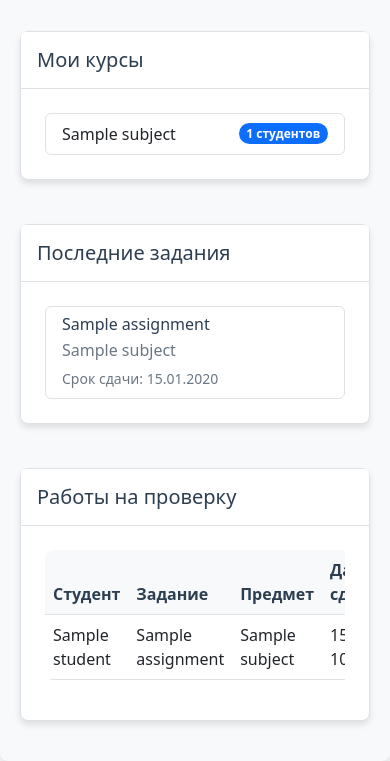
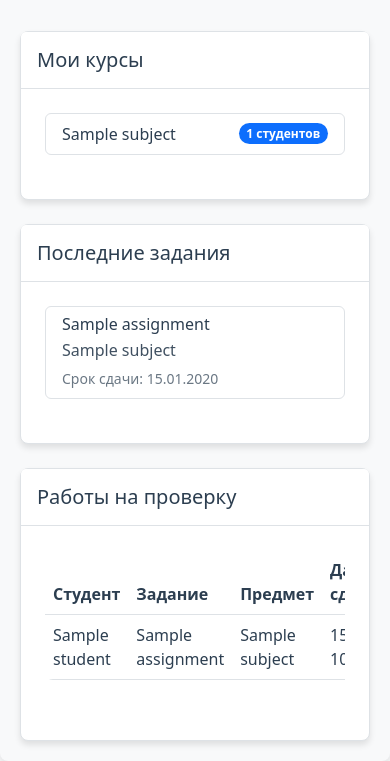
Before and after one commit to Tox1cP1g/orioks_new, a Django app: template services/teacher_portal/teaching/templates/teaching/dashboard.html in a window 390 px wide. Shown: the part 193-954 px from the top of the page. Run offline with Django 5.2, Linux system fonts and the light colour scheme; the template is opened without the code that fills it: most values are stand-ins (such as "Sample title", 1, 10 or a date in 2020); some libraries are stand-ins or nearby versions.

Commit message:
commit from mark

```diff
--- a/services/teacher_portal/teaching/templates/teaching/dashboard.html
+++ b/services/teacher_portal/teaching/templates/teaching/dashboard.html
@@ -9,9 +9,9 @@
     </div>
 </div>
 
-<div class="row">
-    <div class="col-md-6 mb-4">
-        <div class="card">
+<div class="row row-cols-1 row-cols-md-2 row-cols-lg-3 g-4">
+    <div class="col">
+        <div class="card h-100">
             <div class="card-header">
                 <h5 class="card-title mb-0">Мои курсы</h5>
             </div>
@@ -20,7 +20,7 @@
                 <ul class="list-group">
                     {% for subject in subjects %}
                     <li class="list-group-item d-flex justify-content-between align-items-center">
-                        <a href="/courses/{{ subject.id }}/" class="text-decoration-none text-dark">
+                        <a href="/courses/{{ subject.id }}/" class="text-decoration-none">
                             {{ subject.name }}
                         </a>
                         <span class="badge bg-primary rounded-pill">{{ subject.students_count }} студентов</span>
@@ -34,8 +34,8 @@
         </div>
     </div>
 
-    <div class="col-md-6 mb-4">
-        <div class="card">
+    <div class="col">
+        <div class="card h-100">
             <div class="card-header">
                 <h5 class="card-title mb-0">Последние задания</h5>
             </div>
@@ -45,8 +45,8 @@
                     {% for assignment in recent_assignments %}
                     <li class="list-group-item">
                         <h6 class="mb-1">{{ assignment.title }}</h6>
-                        <p class="mb-1 text-muted">{{ assignment.subject.name }}</p>
-                        <small class="text-muted">Срок сдачи: {{ assignment.due_date|date:"d.m.Y" }}</small>
+                        <p class="mb-1">{{ assignment.subject.name }}</p>
+                        <small>Срок сдачи: {{ assignment.due_date|date:"d.m.Y" }}</small>
                     </li>
                     {% endfor %}
                 </ul>
@@ -56,11 +56,9 @@
             </div>
         </div>
     </div>
-</div>
 
-<div class="row">
-    <div class="col-md-12">
-        <div class="card">
+    <div class="col">
+        <div class="card h-100">
             <div class="card-header">
                 <h5 class="card-title mb-0">Работы на проверку</h5>
             </div>
@@ -99,4 +97,64 @@
         </div>
     </div>
 </div>
+
+<style>
+    .card {
+        background-color: var(--card-bg);
+        border-color: var(--border-color);
+    }
+
+    .card-header {
+        background-color: var(--card-bg);
+        border-bottom-color: var(--border-color);
+    }
+
+    .card-title {
+        color: var(--text-color);
+    }
+
+    .list-group-item {
+        background-color: var(--card-bg);
+        border-color: var(--border-color);
+        color: var(--text-color);
+    }
+
+    .list-group-item a {
+        color: var(--text-color);
+    }
+
+    .list-group-item h6 {
+        color: var(--text-color);
+    }
+
+    .list-group-item p {
+        color: var(--text-color);
+        opacity: 0.9;
+    }
+
+    .list-group-item small {
+        color: var(--text-color);
+        opacity: 0.7;
+    }
+
+    .table {
+        color: var(--text-color);
+    }
+
+    .table thead th {
+        background-color: var(--card-bg);
+        border-color: var(--border-color);
+        color: var(--text-color);
+    }
+
+    .table td {
+        border-color: var(--border-color);
+        color: var(--text-color);
+    }
+
+    .text-muted {
+        color: var(--text-color) !important;
+        opacity: 0.7;
+    }
+</style>
 {% endblock %}
```
